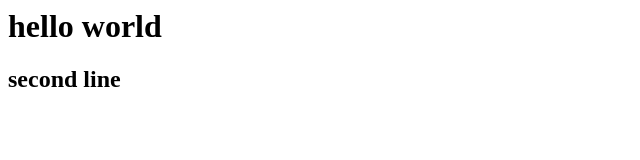
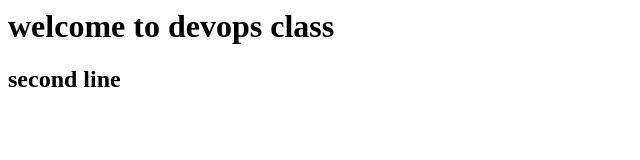
Before and after one commit to muralialakuntla3/devops-2437, a plain HTML site: page index.html in a window 1280 px wide. Shown: the whole page, without its empty margins (0-640 px from the left). Drawn offline with Linux system fonts and the light colour scheme.

Commit message:
made changes to index.html file

```diff
--- a/index.html
+++ b/index.html
@@ -1,2 +1,2 @@
-<h1>hello world</h1>
+<h1>welcome to devops class</h1>
 <h2>second line</h2>
```
